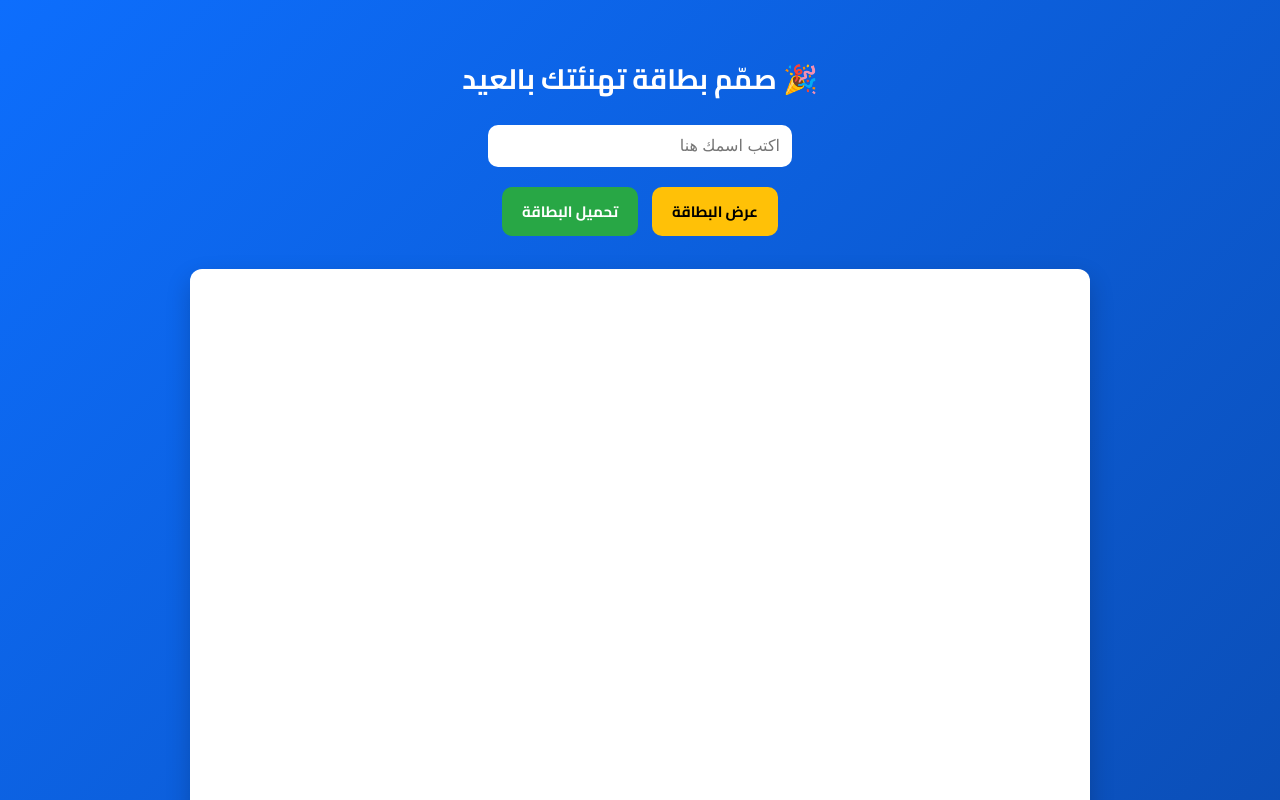
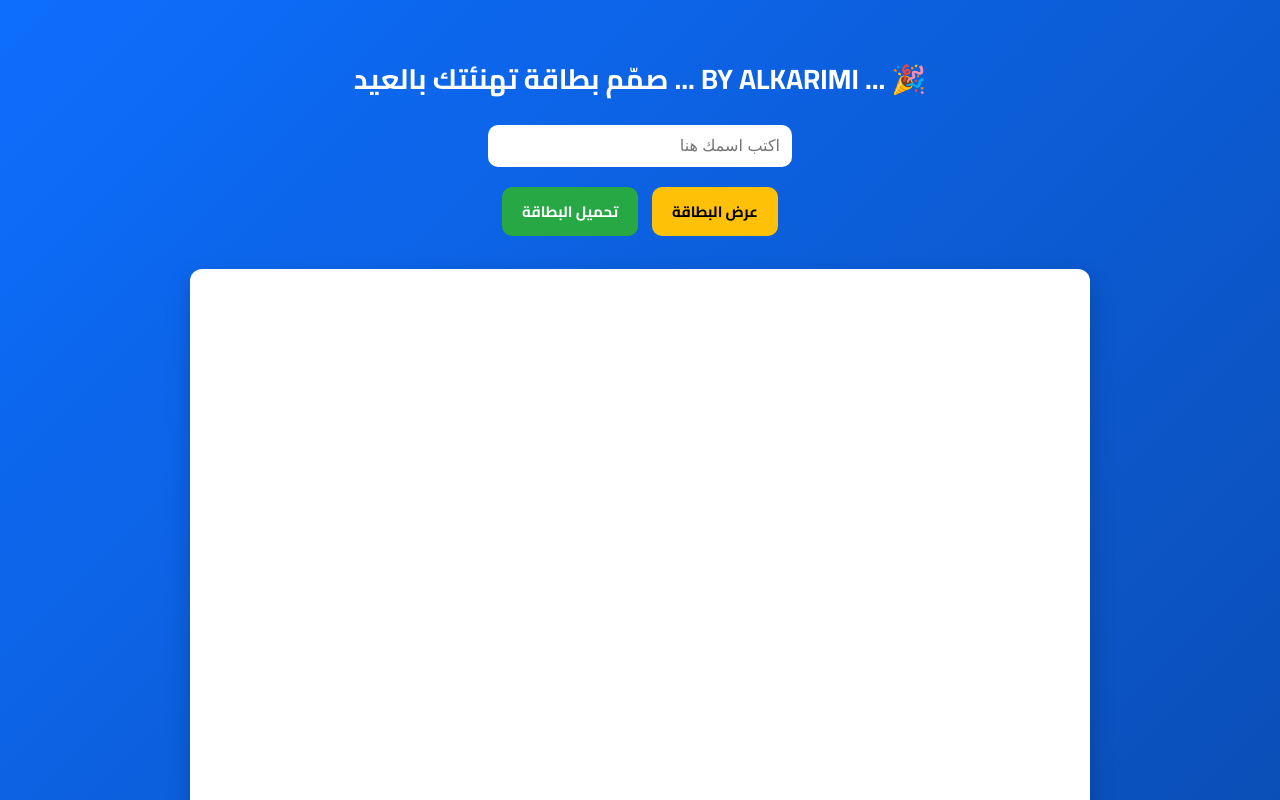
Before and after one commit to abbaskarimi1/eid, a plain HTML site: page index.html in a window 1280 px wide. Shown: the top 800 px of the page. Drawn offline with Linux system fonts and the light colour scheme.

Commit message:
Update index.html

```diff
--- a/index.html
+++ b/index.html
@@ -69,7 +69,7 @@
 </head>
 <body>
 
-  <h2>🎉 صمّم بطاقة تهنئتك بالعيد</h2>
+  <h2>🎉  ... BY ALKARIMI  ...   صمّم بطاقة تهنئتك بالعيد</h2>
 
   <input type="text" id="name" placeholder="اكتب اسمك هنا">
   <br>
```
